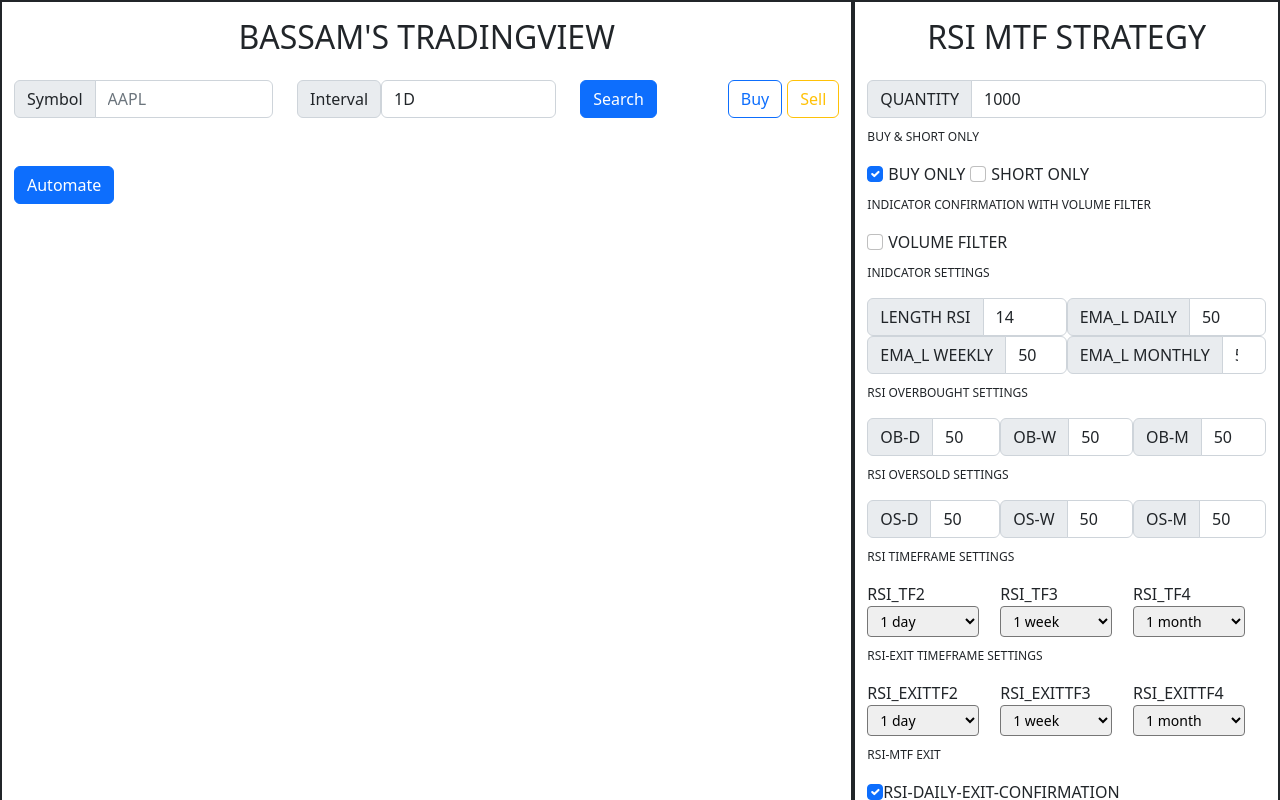
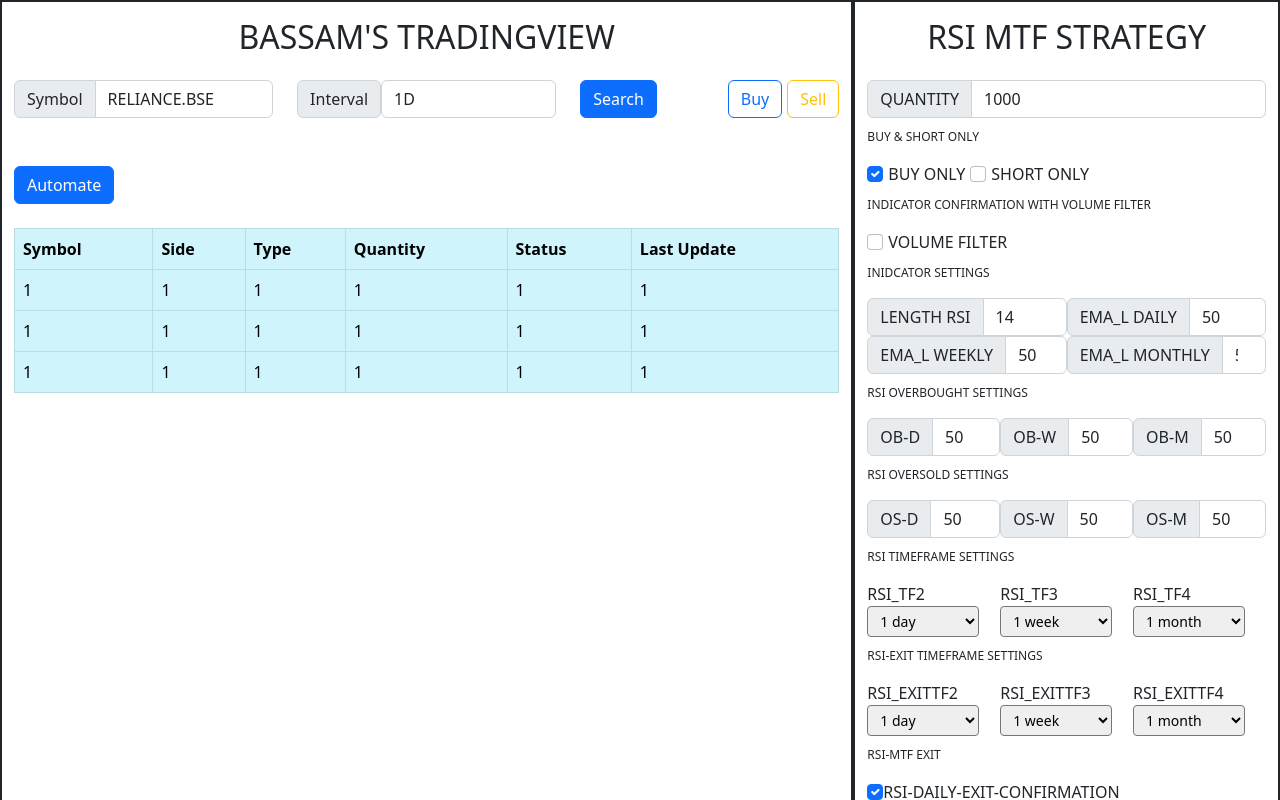
Before and after one commit to Atila027/stock-trading-app, a React (Create React App) app: page / in a window 1280 px wide. Shown: the top 800 px of the page. Built offline with nearby package versions, Linux system fonts and the light colour scheme; no server answers.

Commit message:
added feature to calculate RSI

```diff
--- a/src/App.js
+++ b/src/App.js
@@ -165,6 +165,7 @@ function App() {
                     className='form-control'
                     placeholder='AAPL'
                     name='symbol'
+                    value={stockProperty.symbol}
                     onChange={onStockPropertyCondition}/>
                 </div>
               </div>
@@ -195,6 +196,44 @@ function App() {
               <div className='mt-5'>
                   <button className='btn btn-primary'>Automate</button>
               </div>
+              <table className='table table-info table-hover table-bordered mt-4'>
+                <thead>
+                  <tr>
+                    <th>Symbol</th>
+                    <th>Side</th>
+                    <th>Type</th>
+                    <th>Quantity</th>
+                    <th>Status</th>
+                    <th>Last Update</th>
+                  </tr>
+                </thead>
+                <tbody>
+                  <tr>
+                    <td>1</td>
+                    <td>1</td>
+                    <td>1</td>
+                    <td>1</td>
+                    <td>1</td>
+                    <td>1</td>
+                  </tr>
+                  <tr>
+                    <td>1</td>
+                    <td>1</td>
+                    <td>1</td>
+                    <td>1</td>
+                    <td>1</td>
+                    <td>1</td>
+                  </tr>
+                  <tr>
+                    <td>1</td>
+                    <td>1</td>
+                    <td>1</td>
+                    <td>1</td>
+                    <td>1</td>
+                    <td>1</td>
+                  </tr>
+                </tbody>
+              </table>
             </div>
         </div>
         <div className='col-md-4 setting-panel'>
--- a/src/components/tradingviewchart.js
+++ b/src/components/tradingviewchart.js
@@ -6,6 +6,44 @@ const TradingViewChart = (propsMarketData) => {
   const chartContainerRef = useRef();
   const chart = useRef();
   const resizeObserver = useRef();
+
+
+  const calculateRSI = (data) => {
+    const timePeriod = 14;
+    let avgGain = 0;
+    let avgLoss = 0;
+
+    // Calculate average gain and loss
+    for (let i = 1; i <= timePeriod; i++) {
+      const diff = data[i].close - data[i - 1].close;
+      if (diff > 0) {
+        avgGain += diff;
+      } else {
+        avgLoss += Math.abs(diff);
+      }
+    }
+
+    avgGain /= timePeriod;
+    avgLoss /= timePeriod;
+
+    // Calculate RS and RSI
+    const RS = avgGain / avgLoss;
+    const RSI = 100 - (100 / (1 + RS));
+
+    return RSI;
+  }
+
+  const rsiDailyCalculate = ()=>{
+
+  }
+
+  const rsiWeeklyCalculate = () =>{
+
+  }
+
+  const rsiMonthlyCalculate = () =>{
+
+  }
 
   useEffect(() => {
 
@@ -143,7 +181,7 @@ const TradingViewChart = (propsMarketData) => {
       // volumeSeries.setData(propsMarketData.propsMarketData.volume);
     }
 
-    const RSI_D = chart.current.addLineSeries({
+    const RSI_D_Series = chart.current.addLineSeries({
       color: "green",
       lineStyle: 0,
       lineWidth: 1,
@@ -164,7 +202,7 @@ const TradingViewChart = (propsMarketData) => {
       })
     });
 
-    const RSI_W = chart.current.addLineSeries({
+    const RSI_W_Series = chart.current.addLineSeries({
       color: "blue",
       lineStyle: 0,
       lineWidth: 1,
@@ -185,7 +223,7 @@ const TradingViewChart = (propsMarketData) => {
       })
     });
 
-    const RSI_M = chart.current.addLineSeries({
+    const RSI_M_Series = chart.current.addLineSeries({
       color: "#f48fb1",
       lineStyle: 0,
       lineWidth: 1,
```
